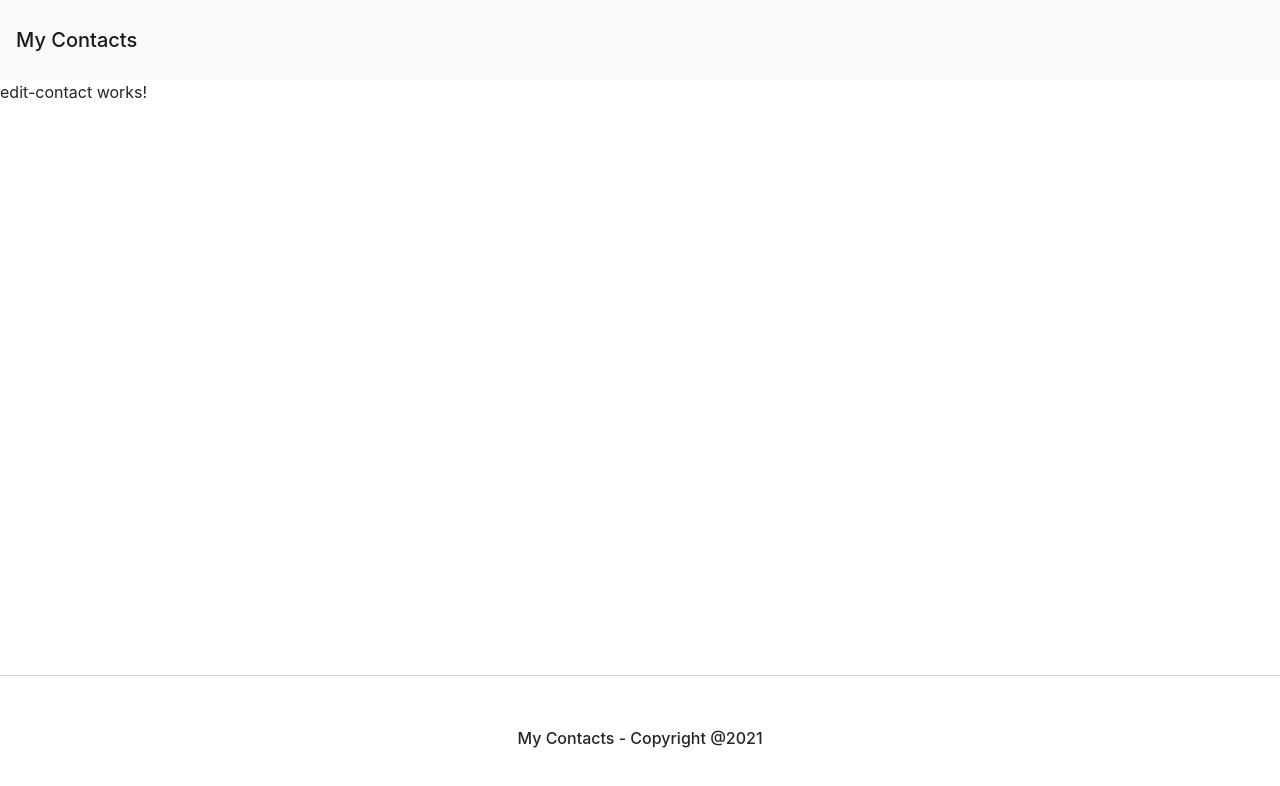
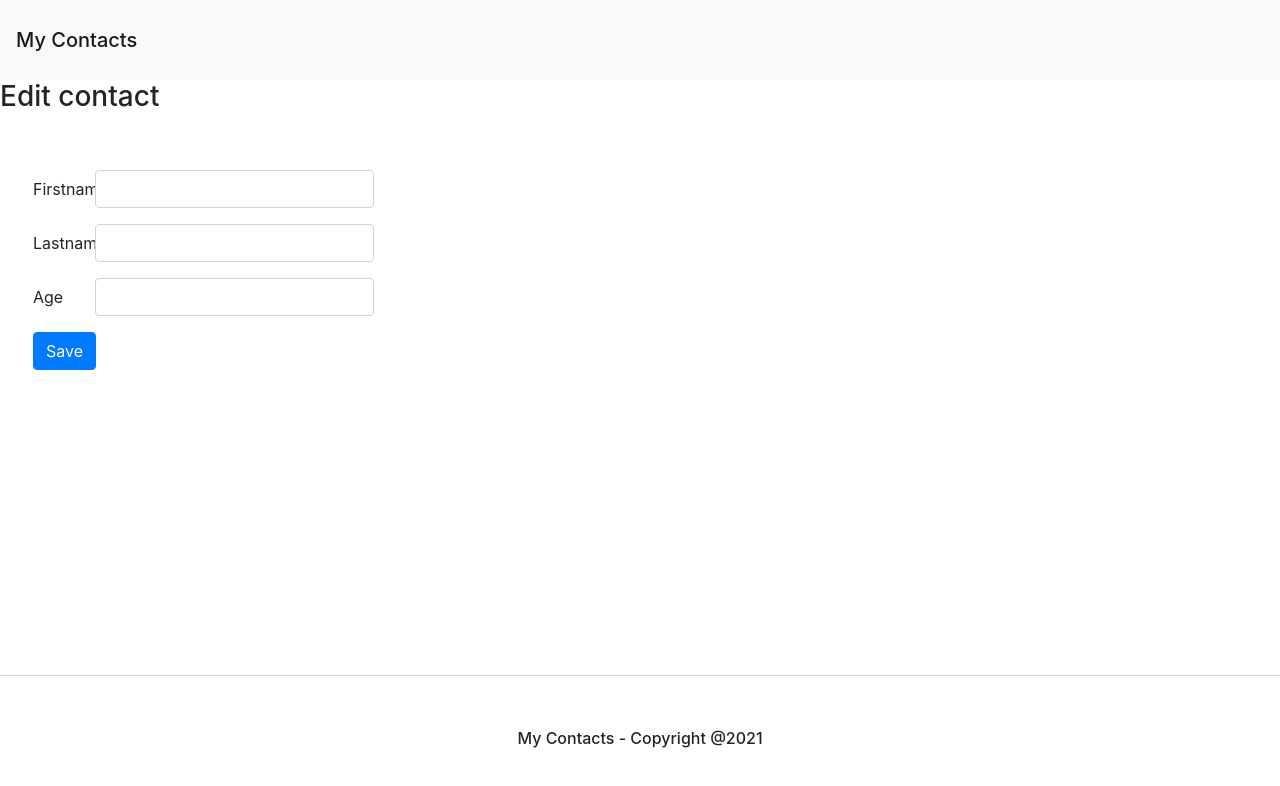
Before and after one commit to rpalvair/contacts-front-angular, an Angular app: page /contact/edit-contact/1 in a window 1280 px wide. Shown: the top 786 px of the page. Built offline with nearby package versions, Linux system fonts and the light colour scheme.

Commit message:
feat : Edit contact form

```diff
--- a/src/app/app.module.ts
+++ b/src/app/app.module.ts
@@ -10,6 +10,7 @@ import { HttpClientModule } from '@angular/common/http';
 import { FontAwesomeModule } from '@fortawesome/angular-fontawesome';
 import { AddContactComponent } from './pages/contact/add-contact/add-contact.component';
 import { EditContactComponent } from './pages/contact/edit-contact/edit-contact.component';
+import { FormsModule, ReactiveFormsModule } from '@angular/forms';
 
 @NgModule({
   declarations: [
@@ -24,7 +25,9 @@ import { EditContactComponent } from './pages/contact/edit-contact/edit-contact.
     BrowserModule,
     AppRoutingModule,
     HttpClientModule,
-    FontAwesomeModule
+    FontAwesomeModule,
+    FormsModule,
+    ReactiveFormsModule
   ],
   providers: [],
   bootstrap: [AppComponent]
--- a/src/app/pages/contact/edit-contact/edit-contact.component.html
+++ b/src/app/pages/contact/edit-contact/edit-contact.component.html
@@ -1 +1,26 @@
-<p>edit-contact works!</p>
+<h3>Edit contact</h3>
+<div class="row">
+  <div class="col-lg-4 p-5">
+    <form [formGroup]="contactForm" (ngSubmit)="onSubmit()">
+      <div class="form-group row">
+        <label class="col-sm-2 col-form-label" for="firstName">Firstname</label>
+        <div class="col-sm-10">
+          <input type="text" class="form-control" id="firstName" formControlName="firstName">
+        </div>
+      </div>
+      <div class="form-group row">
+        <label class="col-sm-2 col-form-label" for="lastName">Lastname</label>
+        <div class="col-sm-10">
+          <input type="text" class="form-control" id="lastName" formControlName="lastName">
+        </div>
+      </div>
+      <div class="form-group row">
+        <label class="col-sm-2 col-form-label" for="age">Age</label>
+        <div class="col-sm-10">
+          <input type="number" class="form-control" id="age" formControlName="age">
+        </div>
+      </div>
+      <button type="submit" class="btn btn-primary mb-2">Save</button>
+    </form>
+  </div>
+</div>
--- a/src/app/pages/contact/edit-contact/edit-contact.component.ts
+++ b/src/app/pages/contact/edit-contact/edit-contact.component.ts
@@ -1,5 +1,6 @@
 import { Component, OnInit } from '@angular/core';
-import { ActivatedRoute, ActivatedRouteSnapshot } from '@angular/router';
+import { FormBuilder, FormGroup, Validators } from '@angular/forms';
+import { ActivatedRoute } from '@angular/router';
 
 @Component({
   selector: 'app-edit-contact',
@@ -8,10 +9,25 @@ import { ActivatedRoute, ActivatedRouteSnapshot } from '@angular/router';
 })
 export class EditContactComponent implements OnInit {
 
-  constructor(private activatedRoute: ActivatedRoute) { }
+  contactForm: FormGroup;
+
+  constructor(private activatedRoute: ActivatedRoute,
+    private formBuilder: FormBuilder) {
+    this.contactForm = this.formBuilder.group(
+      {
+        firstName: ['', Validators.required],
+        lastName: ['', Validators.required],
+        age: ['', Validators.required]
+      }
+    )
+  }
 
   ngOnInit(): void {
     console.log("contact id", this.activatedRoute.snapshot.params.id)
   }
 
+  onSubmit() {
+    console.log("submit",this.contactForm.value)
+  }
+
 }
```
